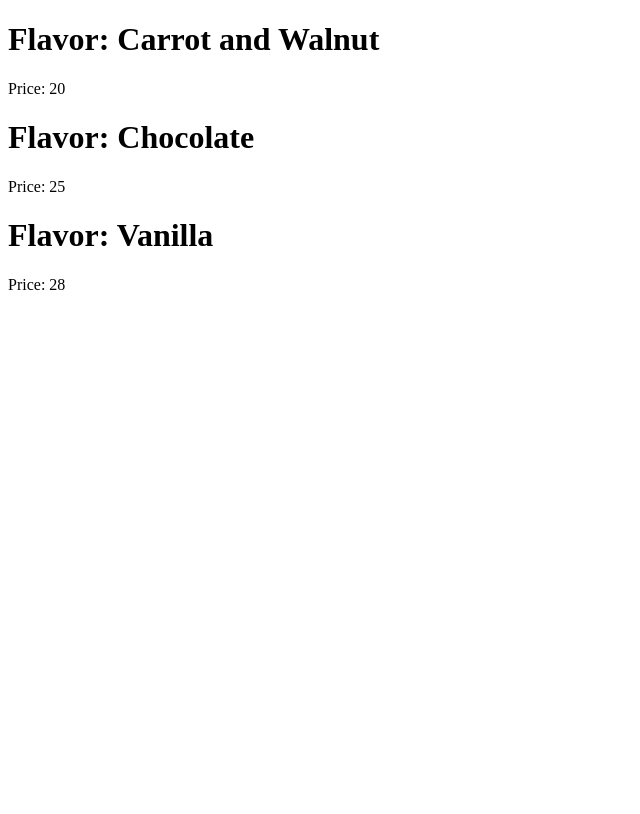
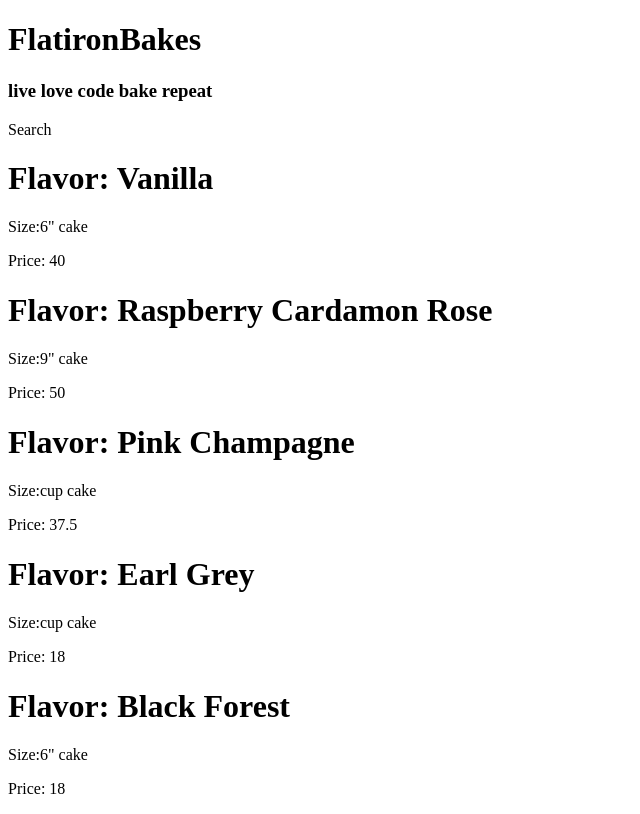
Before and after one commit to learn-co-students/Phase-2-Lecture-Activity-Flatiron-Bakes-092021, a React (Create React App) app in the folder flatiron-bakes/: page / in a window 1280 px wide. Shown: the whole page, without its empty margins (0-640 px from the left). Built offline with nearby package versions, Linux system fonts and the light colour scheme.

Commit message:
02-props

```diff
--- a/flatiron-bakes/src/components/App.js
+++ b/flatiron-bakes/src/components/App.js
@@ -1,12 +1,21 @@
-import CakeCard from "./CakeCard";
+//Components
+import CakeContainer from "./CakeContainer";
+import Header from "./Header";
+import Search from "./Search";
+
+//data
+import {cakes} from "../data/cakesData"
+
 function App() {
+
   return (
     <div className="App">
-      <CakeCard flavor={"Carrot and Walnut"} price={20} />
-      <CakeCard flavor={"Chocolate"} price={25} />
-      <CakeCard flavor={"Vanilla"} price={28} />
+      <Header bakeryName="FlatironBakes" slogan="live love code bake repeat"/>
+      <Search />
+      <CakeContainer cakeList={cakes}/>
+
     </div>
   );
-}
+};
 
 export default App;
--- a/flatiron-bakes/src/components/CakeCard.js
+++ b/flatiron-bakes/src/components/CakeCard.js
@@ -1,8 +1,9 @@
-function CakeCard(props){
+function CakeCard({cakeObj:{flavor,size = '6" cake',price}}){
     return(
         <>
-            <h1>Flavor: {props.flavor}</h1>
-            <p>Price: {props.price}</p>
+            <h1>Flavor: {flavor}</h1>
+            <p>Size:{size}</p>
+            <p>Price: {price}</p>
         </>
     )
 }
--- /dev/null
+++ b/flatiron-bakes/src/components/CakeContainer.js
@@ -0,0 +1,11 @@
+import CakeCard from "./CakeCard";
+
+function CakeContainer(props){
+    return(
+        <>
+        {props.cakeList.map(cake => <CakeCard cakeObj={cake}/>)}
+        </>
+    )
+}
+
+export default CakeContainer
--- /dev/null
+++ b/flatiron-bakes/src/components/Header.js
@@ -0,0 +1,10 @@
+function Header({bakeryName, slogan}){
+    return(
+        <>
+            <h1>{bakeryName}</h1>
+            <h3>{slogan}</h3>
+        </>
+    )
+}
+
+export default Header
--- /dev/null
+++ b/flatiron-bakes/src/components/Search.js
@@ -0,0 +1,7 @@
+function Search(){
+    return(
+        <div>Search</div>
+    )
+}
+
+export default Search
--- /dev/null
+++ b/flatiron-bakes/src/data/cakesData.js
@@ -0,0 +1,26 @@
+export const cakes = [
+    {
+        flavor: 'Vanilla',
+        size: '6" cake',
+        price: 40.00
+    },
+    {
+        flavor: 'Raspberry Cardamon Rose',
+        size: '9" cake',
+        price: 50.00
+    },
+    {
+        flavor: 'Pink Champagne',
+        size: 'cup cake',
+        price: 37.5
+    },
+    {
+        flavor: 'Earl Grey',
+        size: 'cup cake',
+        price: 18.00
+    },
+    {
+        flavor: 'Black Forest',
+        price: 18.00
+    }
+]
```
